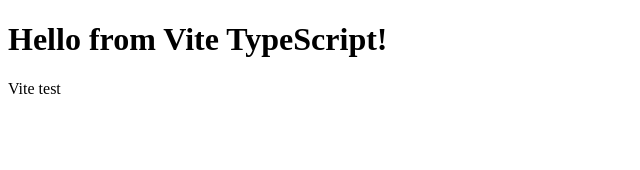
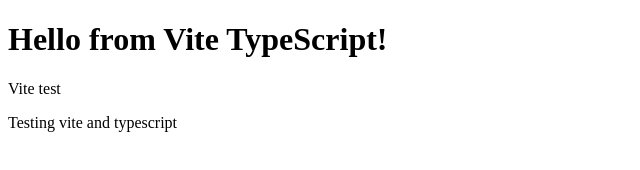
Before and after one commit to maheshbhandari433/type-vite, a website built with Vite: page index.html in a window 1280 px wide. Shown: the whole page, without its empty margins (0-640 px from the left). Built offline with nearby package versions, Linux system fonts and the light colour scheme.

Commit message:
Testing with vite and typescript

```diff
--- a/index.html
+++ b/index.html
@@ -10,6 +10,8 @@
 
   <p>Vite test</p>
 
+  <p>Testing vite and typescript</p>
+
   <script src="./index.ts" type="module"></script>
 </body>
 </html>
```
